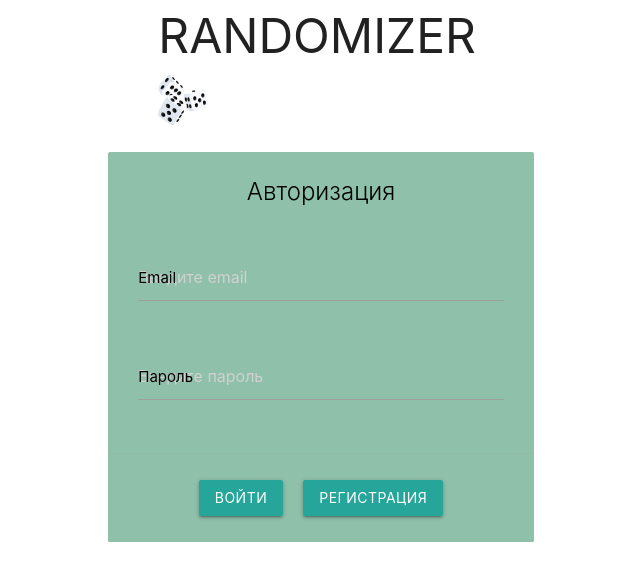
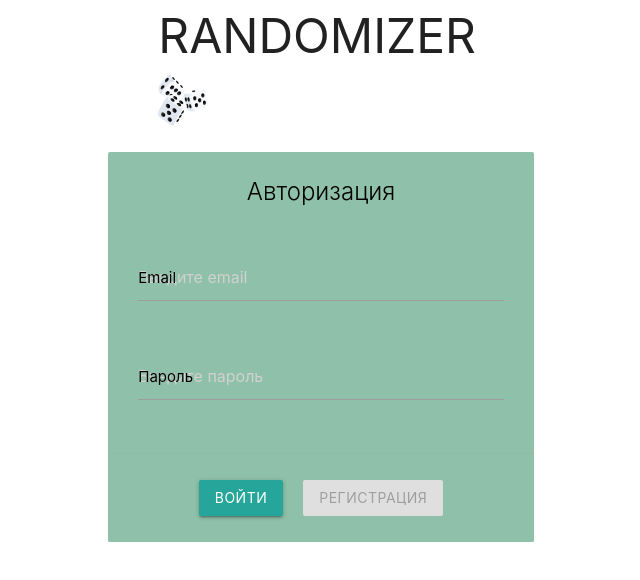
Before and after one commit to itabakman/frandomizer, a React (Create React App) app in the folder client/: page / in a window 1280 px wide. Shown: the top 580 px of the page, without its empty margins (319-959 px from the left). Built offline with nearby package versions, Linux system fonts and the light colour scheme.

Commit message:
Register off

```diff
--- a/client/src/pages/AuthPage.jsx
+++ b/client/src/pages/AuthPage.jsx
@@ -85,7 +85,7 @@ export const AuthPage = () => {
 
                     <div className="card-action center">
                         <button className="btn" onClick={loginHandler} disabled={loading}>Войти</button>
-                        <button className="btn" onClick={registerHandler } disabled={loading}>Регистрация</button>
+                        <button className="btn" onClick={registerHandler } disabled >Регистрация</button>
                     </div>
                 </div>
             </div>
```
Also changed, not shown: 1 other file (tests, documents, lock files or other folders).
